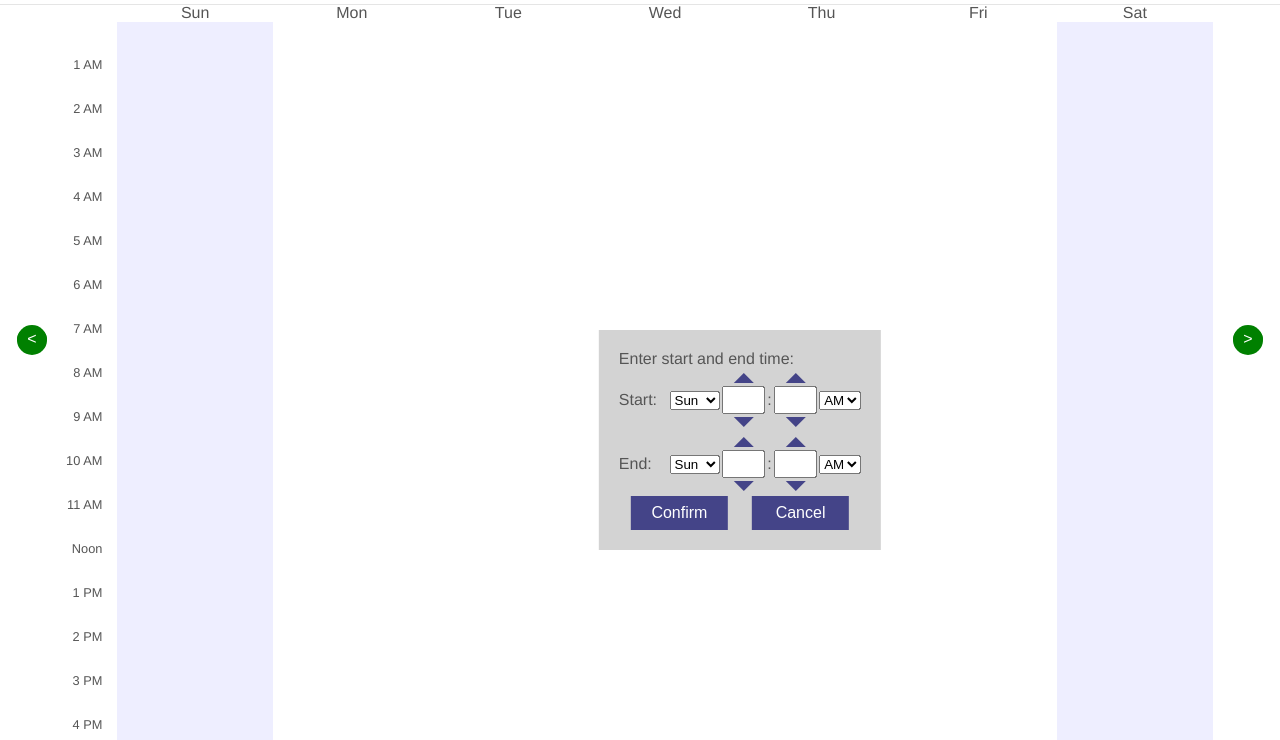
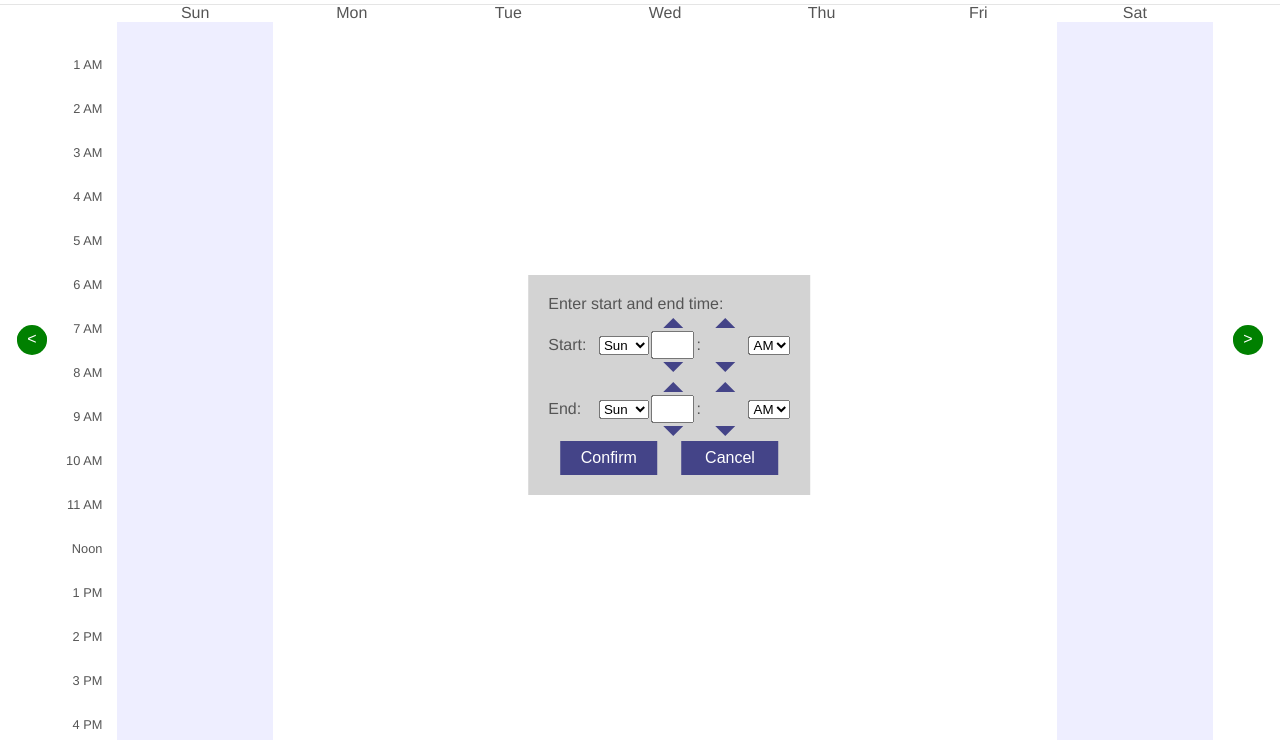
Before and after one commit to arblast/drag-calendar, a plain HTML site: page index.html in a window 1280 px wide. Shown: the part 60-800 px from the top of the page. Drawn offline with Linux system fonts and the light colour scheme.

Commit message:
change styling for minute display

```diff
--- a/index.html
+++ b/index.html
@@ -1118,7 +1118,7 @@
 				</div>:
 				<div class="timeselect">
 					<div class="arrow up"></div>
-					<input type="text" id="startminute" maxlength="2">
+					<input type="text" class="minute" id="startminute" maxlength="2" disabled>
 					<div class="arrow down"></div>
 				</div>
 				<select id="ampmstart">
@@ -1144,7 +1144,7 @@
 				</div>:
 				<div class="timeselect">
 					<div class="arrow up"></div>
-					<input type="text" id="endminute" maxlength="2">
+					<input type="text" class="minute" id="endminute" maxlength="2" disabled>
 					<div class="arrow down"></div>
 				</div>
 				<select id="ampmend">
--- a/style/screen.css
+++ b/style/screen.css
@@ -393,7 +393,7 @@ span {
 	z-index: 99;
 	left: 50%;
 	top: 50%;
-	transform: translate(-50%, -50%);
+	transform: translate(-75%, -75%);
 }
 
 .selection-wrapper {
@@ -449,3 +449,10 @@ span {
 	display: flex;
 	justify-content: space-around;
 }
+
+.minute {
+	background-color: lightgray;
+	color: black;
+	border-color: lightgray;
+	border-style: solid;
+}
```
